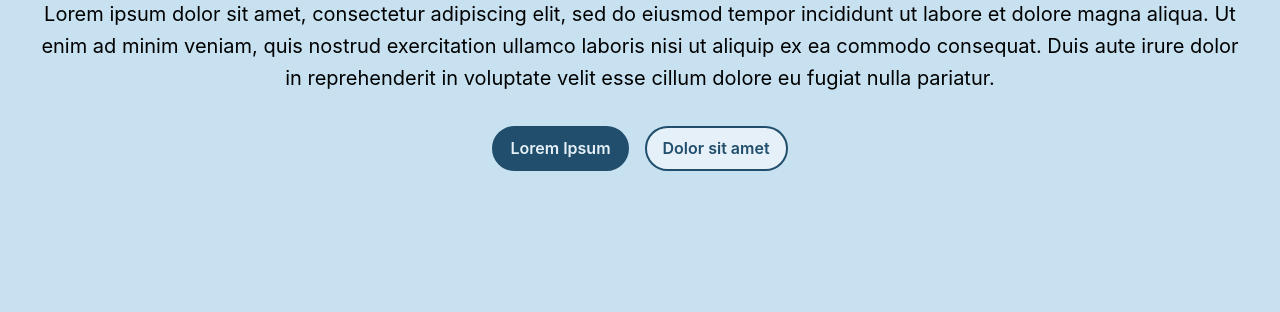
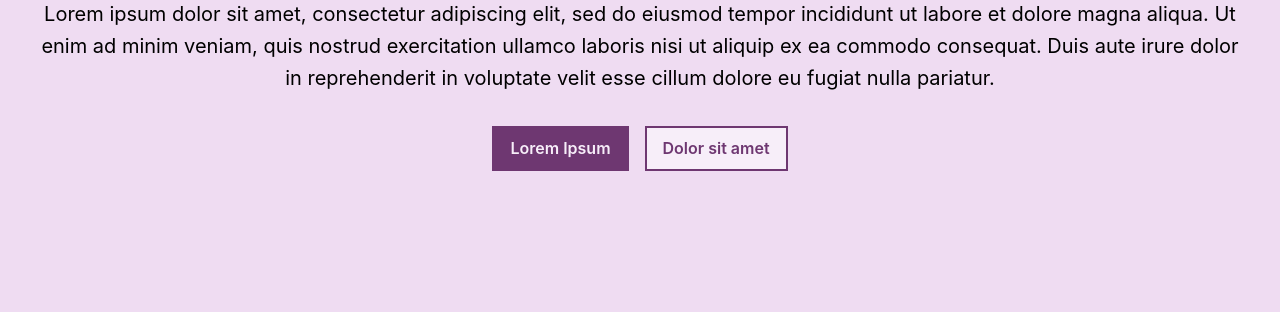
Before and after one commit to huntikins/polaris-figma-demo, a website built with Vite: page index.html in a window 1280 px wide. Shown: the part 329-641 px from the top of the page. Built offline with nearby package versions, Linux system fonts and the light colour scheme.

Commit message:
[feature] global brand style change

```diff
--- a/src/style/tokens/_border.scss
+++ b/src/style/tokens/_border.scss
@@ -4,8 +4,8 @@ $border-tokens: (
     theme: (
       color-brand: $brand-border-primary,
       radius-square: 0px,
-      radius-container: $border-radius-m,
-      radius-button: $border-radius-l,
+      radius-container: $border-radius-square,
+      radius-button: $border-radius-square,
       radius-circle: 100px,
       radius-xs: 4px,
       radius-s: 8px,
--- a/src/style/tokens/_color.scss
+++ b/src/style/tokens/_color.scss
@@ -2,17 +2,17 @@
 
 $color-tokens: (
     color: (
-      primary-5: $blue-50,
-      primary-10: $blue-100,
-      primary-20: $blue-200,
-      primary-30: $blue-300,
-      primary-40: $blue-400,
-      primary-50: $blue-500,
-      primary-60: $blue-600,
-      primary-70: $blue-700,
-      primary-80: $blue-800,
-      primary-90: $blue-900,
-      primary-95: $blue-950,
+      primary-5: $purple-50,
+      primary-10: $purple-100,
+      primary-20: $purple-200,
+      primary-30: $purple-300,
+      primary-40: $purple-400,
+      primary-50: $purple-500,
+      primary-60: $purple-600,
+      primary-70: $purple-700,
+      primary-80: $purple-800,
+      primary-90: $purple-900,
+      primary-95: $purple-950,
       grayscale-0: $gray-0,
       grayscale-10: $gray-100,
       grayscale-20: $gray-200,
--- a/src/style/tokens/_variables.scss
+++ b/src/style/tokens/_variables.scss
@@ -1,12 +1,12 @@
-$blue-600: #2973a0;
-$color-primary-60: $blue-600;
+$purple-600: #a152a7;
+$color-primary-60: $purple-600;
 $brand-base: $color-primary-60;
-$blue-800: #204e6c;
-$color-primary-80: $blue-800;
+$purple-800: #6e3771;
+$color-primary-80: $purple-800;
 $brand-dark: $color-primary-80;
 $brand-border-primary: $brand-dark;
-$blue-100: #e6f0f8;
-$color-primary-10: $blue-100;
+$purple-100: #f7eef9;
+$color-primary-10: $purple-100;
 $brand-light: $color-primary-10;
 $brand-font-heading: $brand-dark;
 $gray-1000: #000000;
@@ -18,8 +18,8 @@ $color-grayscale-0: $gray-0;
 $brand-white: $color-grayscale-0;
 $brand-bg-light: $color-grayscale-0;
 $brand-bg-dark: $brand-dark;
-$blue-200: #c7e1f0;
-$color-primary-20: $blue-200;
+$purple-200: #efdcf2;
+$color-primary-20: $purple-200;
 $brand-bg-primary: $color-primary-20;
 $spacing-1: 4px;
 $spacing-2: 8px;
@@ -33,28 +33,28 @@ $spacing-9: 64px;
 $spacing-10: 72px;
 $border-color-brand: $brand-border-primary;
 $border-radius-square: 0px;
-$border-radius-m: 16px;
-$border-radius-container: $border-radius-m;
-$border-radius-l: 48px;
-$border-radius-button: $border-radius-l;
+$border-radius-container: $border-radius-square;
+$border-radius-button: $border-radius-square;
 $border-radius-circle: 100px;
 $border-radius-xs: 4px;
 $border-radius-s: 8px;
+$border-radius-m: 16px;
+$border-radius-l: 48px;
 $border-radius-xl: 64px;
-$blue-50: #f3f8fc;
-$color-primary-5: $blue-50;
-$blue-300: #96c7e3;
-$color-primary-30: $blue-300;
-$blue-400: #5eaad2;
-$color-primary-40: $blue-400;
-$blue-500: #3a8fbd;
-$color-primary-50: $blue-500;
-$blue-700: #235d81;
-$color-primary-70: $blue-700;
-$blue-900: #20435a;
-$color-primary-90: $blue-900;
-$blue-950: #152b3c;
-$color-primary-95: $blue-950;
+$purple-50: #fbf7fc;
+$color-primary-5: $purple-50;
+$purple-300: #e2c0e7;
+$color-primary-30: $purple-300;
+$purple-400: #d29ad8;
+$color-primary-40: $purple-400;
+$purple-500: #bb71c4;
+$color-primary-50: $purple-500;
+$purple-700: #7e3e82;
+$color-primary-70: $purple-700;
+$purple-900: #5c315e;
+$color-primary-90: $purple-900;
+$purple-950: #3a173b;
+$color-primary-95: $purple-950;
 $gray-100: #e7e7e7;
 $color-grayscale-10: $gray-100;
 $gray-200: #d1d1d1;
@@ -75,15 +75,15 @@ $gray-900: #3d3d3d;
 $color-grayscale-90: $gray-900;
 $gray-950: #181818;
 $color-grayscale-95: $gray-950;
+$blue-50: #f3f8fc;
+$blue-100: #e6f0f8;
+$blue-200: #c7e1f0;
+$blue-300: #96c7e3;
+$blue-400: #5eaad2;
+$blue-500: #3a8fbd;
+$blue-600: #2973a0;
+$blue-700: #235d81;
+$blue-800: #204e6c;
+$blue-900: #20435a;
+$blue-950: #152b3c;
 $gray-50: #f6f6f6;
-$purple-50: #fbf7fc;
-$purple-100: #f7eef9;
-$purple-200: #efdcf2;
-$purple-300: #e2c0e7;
-$purple-400: #d29ad8;
-$purple-500: #bb71c4;
-$purple-600: #a152a7;
-$purple-700: #7e3e82;
-$purple-800: #6e3771;
-$purple-900: #5c315e;
-$purple-950: #3a173b;
```
